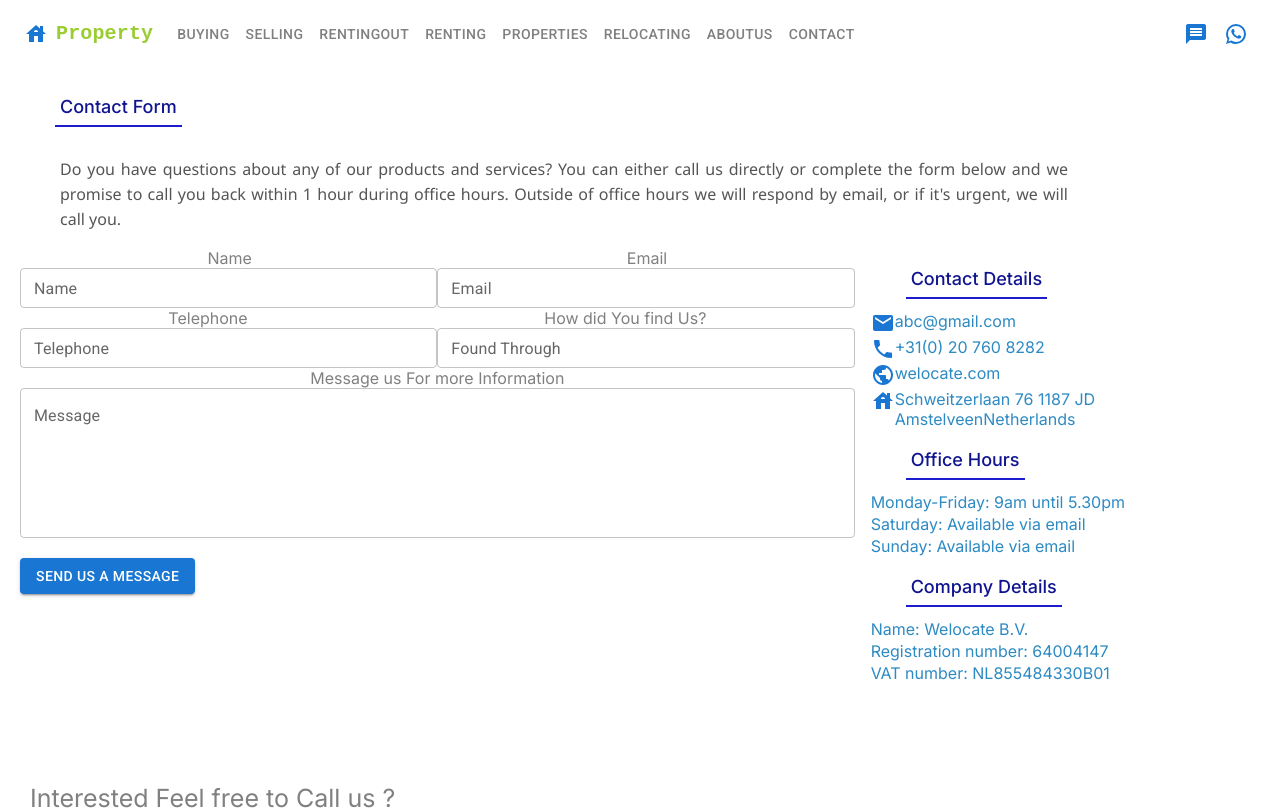
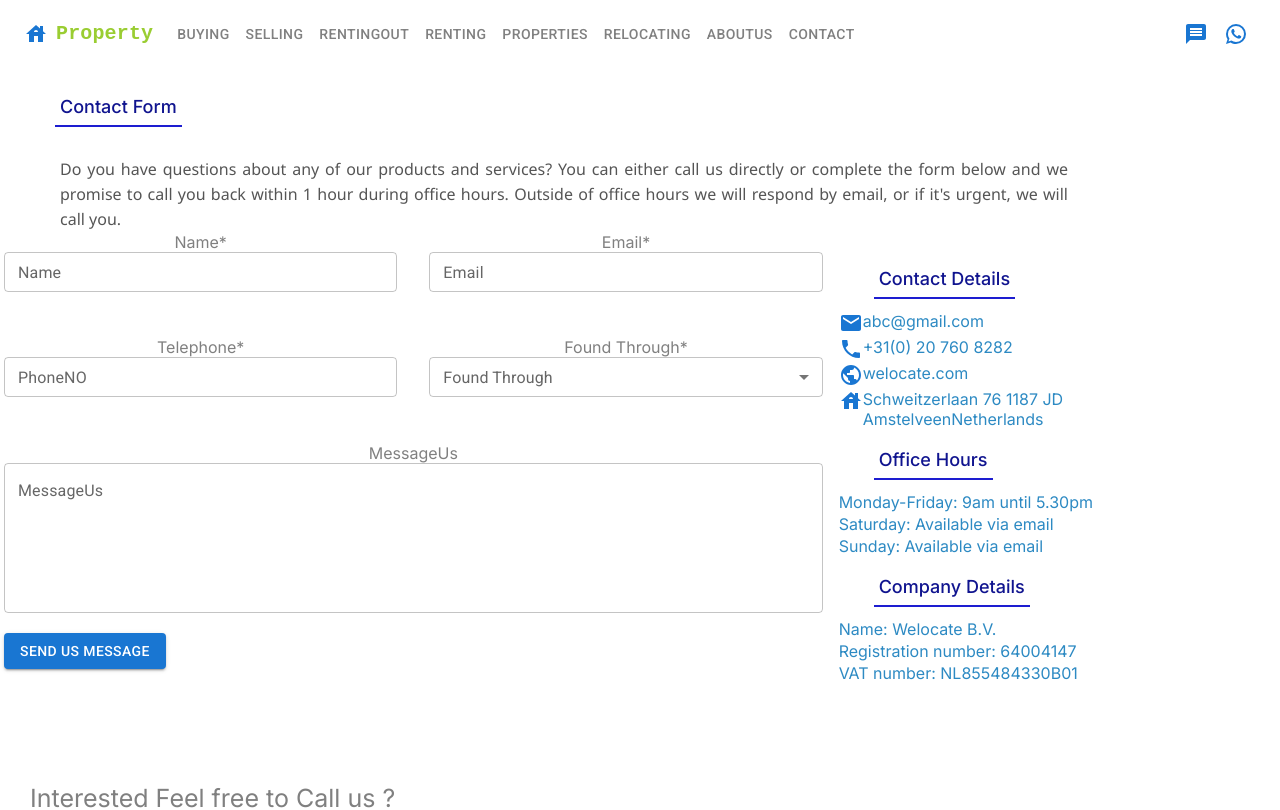
Before and after one commit to viditviionn/PropertyBusiness, a Next.js app: page /contact in a window 1280 px wide. Shown: the top 810 px of the page. Built offline with nearby package versions, Linux system fonts and the light colour scheme.

Commit message:
17th commit

```diff
--- a/package.json
+++ b/package.json
@@ -16,7 +16,6 @@
     "@mui/material": "^5.15.4",
     "@mui/x-date-pickers": "^6.19.0",
     "@react-email/components": "0.0.12",
-    "@react-email/render": "^0.0.10",
     "axios": "^1.6.5",
     "dayjs": "^1.11.10",
     "next": "14.0.4",
--- a/src/app/contact/page.js
+++ b/src/app/contact/page.js
@@ -7,6 +7,7 @@ import PhoneIcon from '@mui/icons-material/Phone';
 import PublicIcon from '@mui/icons-material/Public';
 import Button from '@mui/material/Button';
 import Datepicker from '../../components/Datepicker'
+import MenuItem from '@mui/material/MenuItem';
 
 import HouseIcon from '@mui/icons-material/House';
 import { useSearchParams, usePathname } from 'next/navigation';
@@ -16,6 +17,8 @@ import axios from 'axios'
 export default function Page({ repo }) {
 
     const [message_sent,setMessage_sent]=useState(false)
+
+    const options=['Website','Broker','Neighbour',"Other Sources"]
 
     const handleform=async (e)=>{
         e.preventDefault()
@@ -42,7 +45,8 @@ export default function Page({ repo }) {
         }
     }
     // contact form
-    const Contact_Form = <div>
+    const Contact_Form =
+     <div>
         <div className="text-underlined">Contact Form</div>
 
         <p >
@@ -53,34 +57,61 @@ export default function Page({ repo }) {
     {message_sent? <p>Message is sent Succesffuly Thankyou</p>:
 
 <form onSubmit={handleform}>
-            <Grid item container spacing={2}>
+
+< Grid container spacing={2}>
 {/* Form takes 70% of width */}
-                <Grid item spacing={4} xs={12} sm={8} >
+<Grid container spacing={4} xs={12} sm={8}>
+  {/* First Part */}
 
+
+  {/* First Part */}
+  <Grid item xs={12} sm={12} lg={6} md={6}>
   <div className='contact-nameemail'>
-                        <div > Name</div>
-                        <div > Email</div>
+      <div>Name*</div>
     </div>
+    <TextField name='name' fullWidth size='small' variant='outlined' label='Name' />
+  </Grid>
 
-                    <div className='divide-in-two'>
-                        <TextField name='name' fullWidth size='small' variant='outlined' label='Name' />
+  {/* First Part */}
+  <Grid item xs={12} sm={12} lg={6} md={6}>
+  <div className='contact-nameemail'>
+      <div> Email*</div>
+    </div>
     <TextField name='email' fullWidth size='small' variant='outlined' label='Email' />
+  </Grid>
+
+  {/* First Part */}
+  <Grid item xs={12} sm={12} lg={6} md={6}>
+  <div className='contact-nameemail'>
+      <div> Telephone*</div>
     </div>
+    <TextField name='telephone' fullWidth size='small' variant='outlined' label='PhoneNO' />
+  </Grid>
+
+  {/* First Part */}
+  <Grid item xs={12} sm={12} lg={6} md={6}>
   <div className='contact-nameemail'>
-                        <div > Telephone</div>
-                        <div > How did You find Us?</div>
+      <div> Found Through*</div>
     </div>
-                    <div className='divide-in-two'>
-                        <TextField name='telephone' fullWidth size='small' variant='outlined' label='Telephone' />
-                        <TextField name='found_through' fullWidth size='small' variant='outlined' label='Found Through' />
+   <TextField  select name='found_through' fullWidth size='small' variant='outlined' label='Found Through' >{options.map((option) => (
+        <MenuItem key={option} value={option}>
+          {option}
+        </MenuItem>
+      ))}</TextField>
+
+  </Grid>
+
+  <Grid item xs={12} sm={12}>
+        <div className='contact-nameemail'>
+          <div> MessageUs</div>
         </div>
-                    <div  className='contact-nameemail'>
-                        <div > Message us For more Information</div>
+        <TextField name='text' className='message-block' variant='outlined' label='MessageUs' />
+        <div>
+          <Button type='submit' variant='contained'>Send Us Message</Button>
         </div>
-                    <TextField name='message' className='message-block' variant='outlined' label='Message' />
-                    <div >
-                        <Button type='submit' variant='contained' >Send Us a Message</Button>
-                    </div>
+      </Grid>
+
+
 
 
   </Grid>
--- a/src/app/layout.js
+++ b/src/app/layout.js
@@ -19,6 +19,7 @@ export default function RootLayout({ children }) {
   return (
     <html lang="en">
       <head>
+      <script src="https://kit.fontawesome.com/3a1c09a610.js" crossorigin="anonymous"></script>
   <link rel="icon" href="/favicon.ico" />
 
   </head>
--- a/src/components/Navbar.js
+++ b/src/components/Navbar.js
@@ -13,7 +13,6 @@ import Avatar from '@mui/material/Avatar';
 import Button from '@mui/material/Button';
 import Tooltip from '@mui/material/Tooltip';
 import MenuItem from '@mui/material/MenuItem';
-// import House from '@mui/icons-material/Adb';
 import MessageIcon from '@mui/icons-material/Message';
 import WhatsAppIcon from '@mui/icons-material/WhatsApp';
 import Link from 'next/link';
@@ -153,6 +152,7 @@ function Navbar() {
                 <WhatsAppIcon className='whats-app-icon' color='primary'/>
               </IconButton>
             </Tooltip>
+
             {/* <Tooltip title="Open settings">
               <IconButton onClick={handleOpenUserMenu} sx={{ p: 0 }}>
                 <Avatar alt="Remy Sharp" src="/static/images/avatar/2.jpg" />
```
Also changed, not shown: src/app/contact/meetingform/page.js (+19 -11 lines), 1 other file (tests, documents, lock files or other folders). Lines whose indentation alone changed are shown as unchanged.
